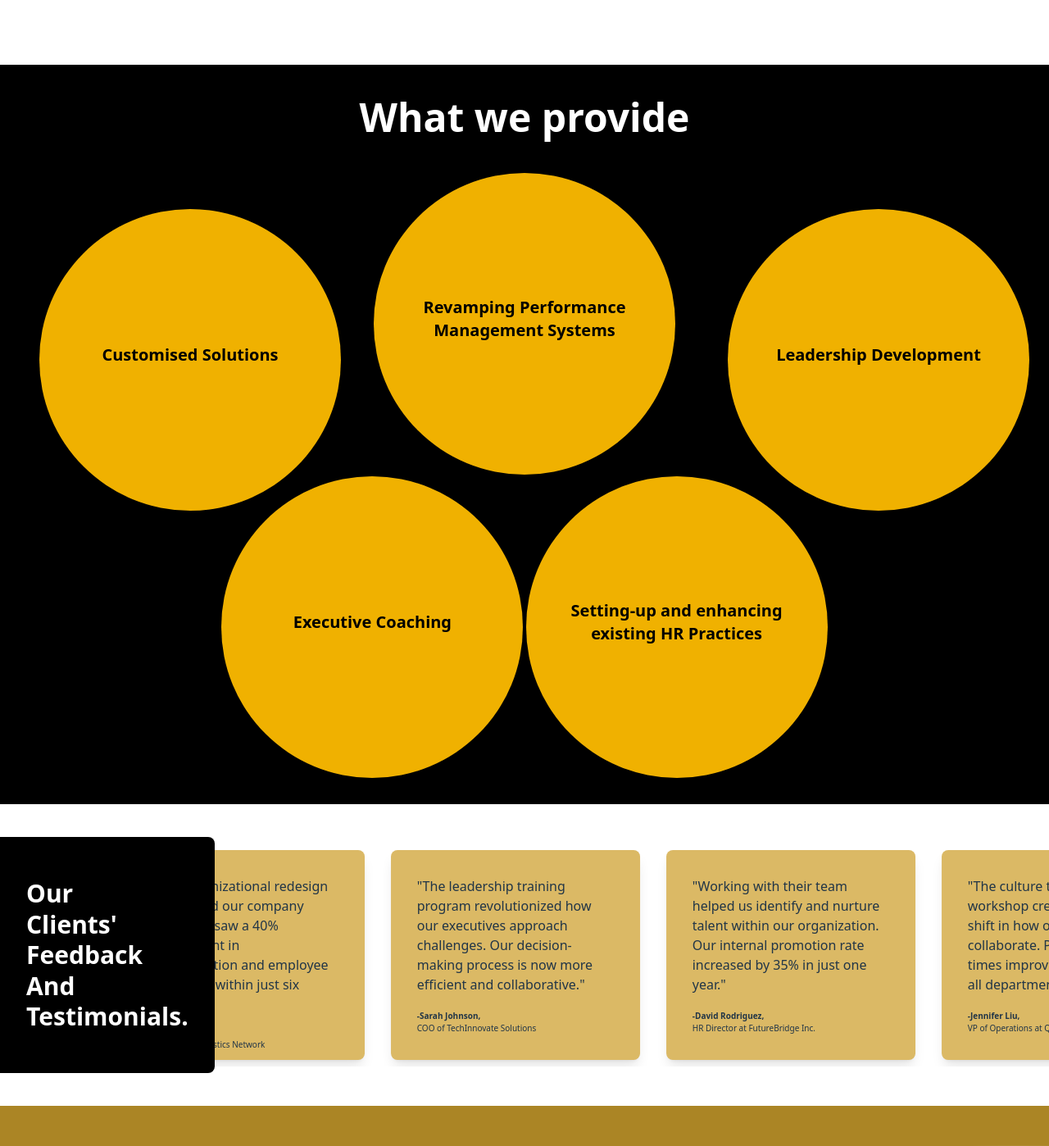
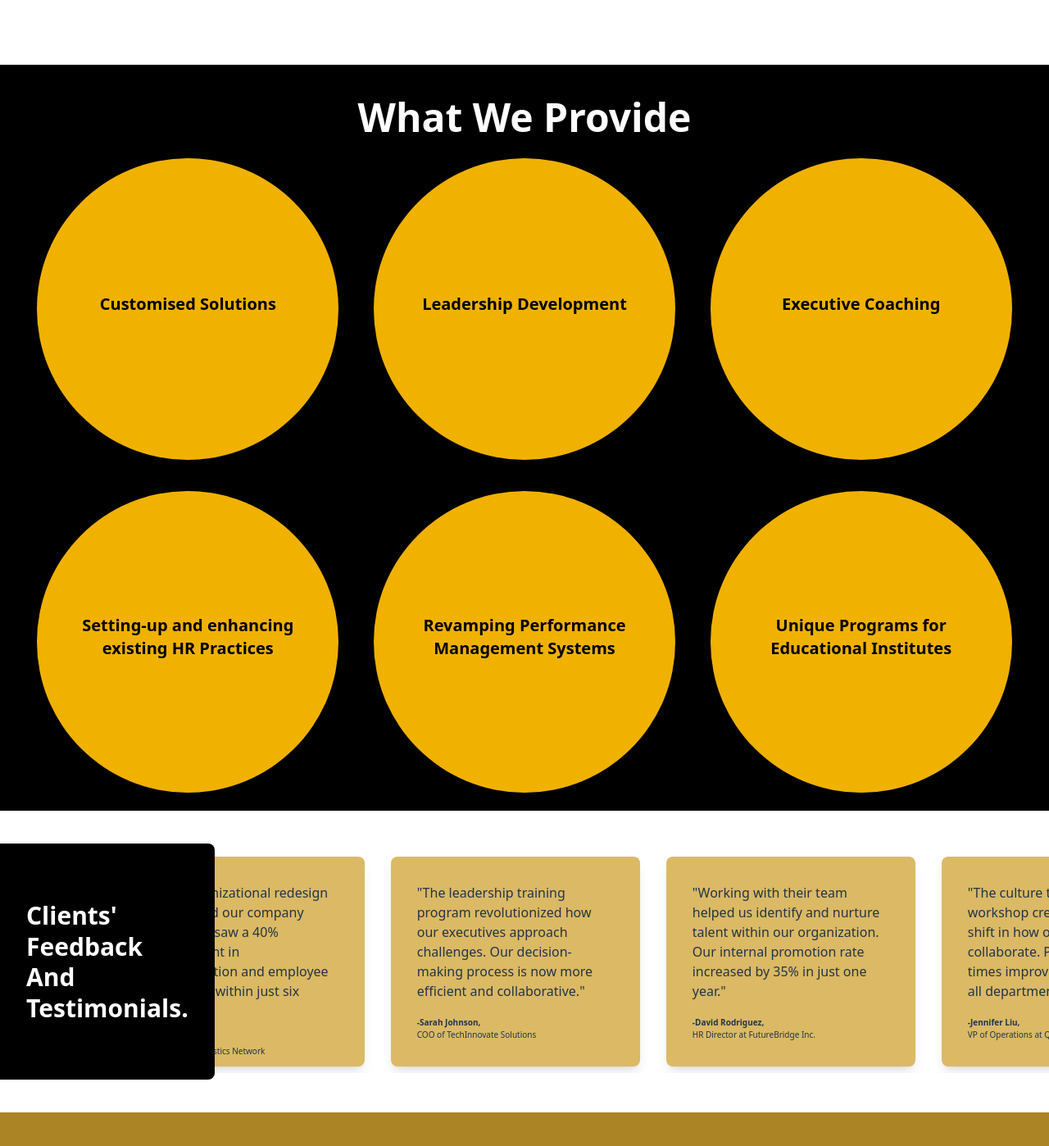
Before and after one commit to ayaansbhoje/next_step, a React (Vite) app: page / in a window 1280 px wide. Shown: the part 1681-3079 px from the top of the page at 82% size. Built offline with nearby package versions, Linux system fonts and the light colour scheme.

Commit message:
final changes 2.0

```diff
--- a/src/App.jsx
+++ b/src/App.jsx
@@ -6,10 +6,12 @@ import ReviewsPage from './pages/ReviewsPage';
 import './App.css';
 import ContactUs from './pages/contactus';
 import ServicesPage from './pages/service';
+import ScrollToTop from './components/ScrollToTop';
 
 function App() {
   return (
     <Router>
+      <ScrollToTop />
       <Routes>
         <Route path="/" element={<Home />} />
         <Route path="/about" element={<AboutUsPage />} />
--- a/src/components/AboutUsHero.jsx
+++ b/src/components/AboutUsHero.jsx
@@ -47,7 +47,7 @@ const AboutUsHero = () => {
             transition={{ duration: 0.8, delay: 0.3, ease: "easeOut" }}
           >
             <h2 className="text-white text-sm sm:text-5xl font-bold leading-tight">
-              Bridging The Gap Between Human Talent And Business Success.
+              Bridging The Gap Between Human Talent And Business Success
             </h2>
           </motion.div>
         </motion.div>
--- a/src/components/HRServices.jsx
+++ b/src/components/HRServices.jsx
@@ -9,8 +9,8 @@ export default function HRServices() {
 
   const services = [
     {
-      title: "Customised Solutions",
-      content: "Tailored HR Solutions: Developing Comprehensive People Strategies Precisely Aligned with Your Unique Organizational Goals Across Talent Acquisition, Development, and Management Ecosystems",
+      title: "Tailored HR solutions",
+      content: "Comprehensive people strategies, aligned with unique organisational goals, across  Talent Aquisition, Talent Development and Talent Management.",
       image: "/assets/customised.jpg"
     },
     {
--- a/src/components/MissionWhyChooseUs.jsx
+++ b/src/components/MissionWhyChooseUs.jsx
@@ -34,7 +34,7 @@ const MissionWhyChooseUs = () => {
             transition={{ duration: 0.8, delay: 0.4, ease: "easeOut" }}
           >
             <h2 className="text-4xl font-bold mb-6 uppercase tracking-wider">
-              WHAT IS OUR MISSION?
+            OUR MISSION?
             </h2>
             <p className="text-lg text-yellow-500">
               We exist to help organizations and leaders unlock human potential through innovative
--- a/src/components/OurServices.jsx
+++ b/src/components/OurServices.jsx
@@ -11,31 +11,37 @@ const OurServices = () => {
       id: 1,
       title: "Customised Solutions",
       description: "Tailored HR Solutions: Developing Comprehensive People Strategies Precisely Aligned with Your Unique Organizational Goals Across Talent Acquisition, Development, and Management Ecosystems",
-      position: "top-8 sm:top-16 left-4 sm:left-6"
+      position: "top-[-6px] left-1/6 transform -translate-x-1/2"
     },
     {
       id: 2,
       title: "Leadership Development",
       description: "We design and deliver leadership development solutions that empower individuals and teams to lead with clarity, confidence, and purpose. Our programs focus on enhancing self-awareness, building core leadership competencies.",
-      position: "top-8 sm:top-16 right-4 sm:right-0"
+      position: "top-[-6px] left-1/2 transform -translate-x-1/2"
     },
     {
       id: 3,
       title: "Executive Coaching",
       description: "Provide structured coaching solutions for professionals at mid and senior levels—to enhance leadership effectiveness, accelerate performance and unlock potential. Our outcome-driven approach aligns individual development with organizational goals, enabling professionals to lead with clarity, confidence, and impact.",
-      position: "top-[390px] sm:top-88 left-2 sm:left-1/5"
+      position: "top-[-6px] right-1/6 transform translate-x-1/2"
     },
     {
       id: 4,
       title: "Setting-up and enhancing existing HR Practices",
       description: "Establish a structured HR framework that ensures organizational consistency, drives compliance, and cultivates a high-performing workforce, enabling sustainable business growth.",
-      position: "top-[390px] sm:top-88 right-4 sm:right-1/5"
+      position: "top-[400px] left-1/6 transform -translate-x-1/2"
     },
     {
       id: 5,
       title: "Revamping Performance Management Systems",
       description: "Drive a high-performance culture by designing and implementing robust, transparent performance management practices. Our approach ensures clarity in expectations, aligns individual goals with organizational objectives, and provides a structured pathway for continuous feedback, growth, and accountability—for both employees and leaders.",
-      position: "top-[20px] sm:top-[500px] left-1/2 transform -translate-x-1/2"
+      position: "top-[400px] left-1/2 transform -translate-x-1/2"
+    },
+    {
+      id: 6,
+      title: "Unique Programs for Educational Institutes",
+      description: "We collaborate closely with educational institutions to design and deliver customized programs that align with their specific goals. Each program is co-created by actively involving with faculty, ensuring relevance, continuity and lasting impact on students' development.",
+      position: "top-[400px] right-1/6 transform translate-x-1/2"
     }
   ];
 
@@ -64,7 +70,7 @@ const OurServices = () => {
     <section ref={sectionRef} className="bg-black text-white py-10 relative w-full overflow-hidden">
       <div className="container mx-auto px-2 sm:px-6">
         <motion.h2
-          className="text-2xl sm:text-2xl md:text-5xl font-bold mb-6 text-white text-center"
+          className="text-2xl sm:text-2xl md:text-5xl font-bold mb-8 text-white text-center"
           initial={{ opacity: 0, y: 20 }}
           animate={controls}
           variants={{
@@ -72,7 +78,7 @@ const OurServices = () => {
             visible: { opacity: 1, y: 0, transition: { duration: 0.6 } }
           }}
         >
-          What we provide
+          What We Provide
         </motion.h2>
 
         <div className="relative lg:h-[750px] flex flex-wrap justify-center gap-6 lg:block">
--- a/src/components/ReviewCarousel.jsx
+++ b/src/components/ReviewCarousel.jsx
@@ -85,7 +85,7 @@ export default function ReviewCarousel() {
             visible: { opacity: 1, y: 0, transition: { duration: 0.6 } }
           }}
         >
-          <h2 className="text-5xl font-bold text-center mb-4">Our Clients' Feedback And Testimonials.</h2>
+          <h2 className="text-5xl font-bold text-center mb-4">Clients' Feedback And Testimonials.</h2>
 
         </motion.div>
 
--- a/src/components/ReviewSection.jsx
+++ b/src/components/ReviewSection.jsx
@@ -86,7 +86,7 @@ export default function ReviewSection() {
         }}
       >
         <h2 className="text-lg md:text-3xl font-bold text-white text-left leading-tight">
-        Our<br />Clients' Feedback<br />And Testimonials.
+        Clients' Feedback<br />And Testimonials.
         </h2>
       </motion.div>
       {/* Review cards centered in the main container */}
--- /dev/null
+++ b/src/components/ScrollToTop.jsx
@@ -0,0 +1,14 @@
+import { useEffect } from 'react';
+import { useLocation } from 'react-router-dom';
+
+function ScrollToTop() {
+  const { pathname } = useLocation();
+
+  useEffect(() => {
+    window.scrollTo(0, 0);
+  }, [pathname]);
+
+  return null;
+}
+
+export default ScrollToTop;
```
